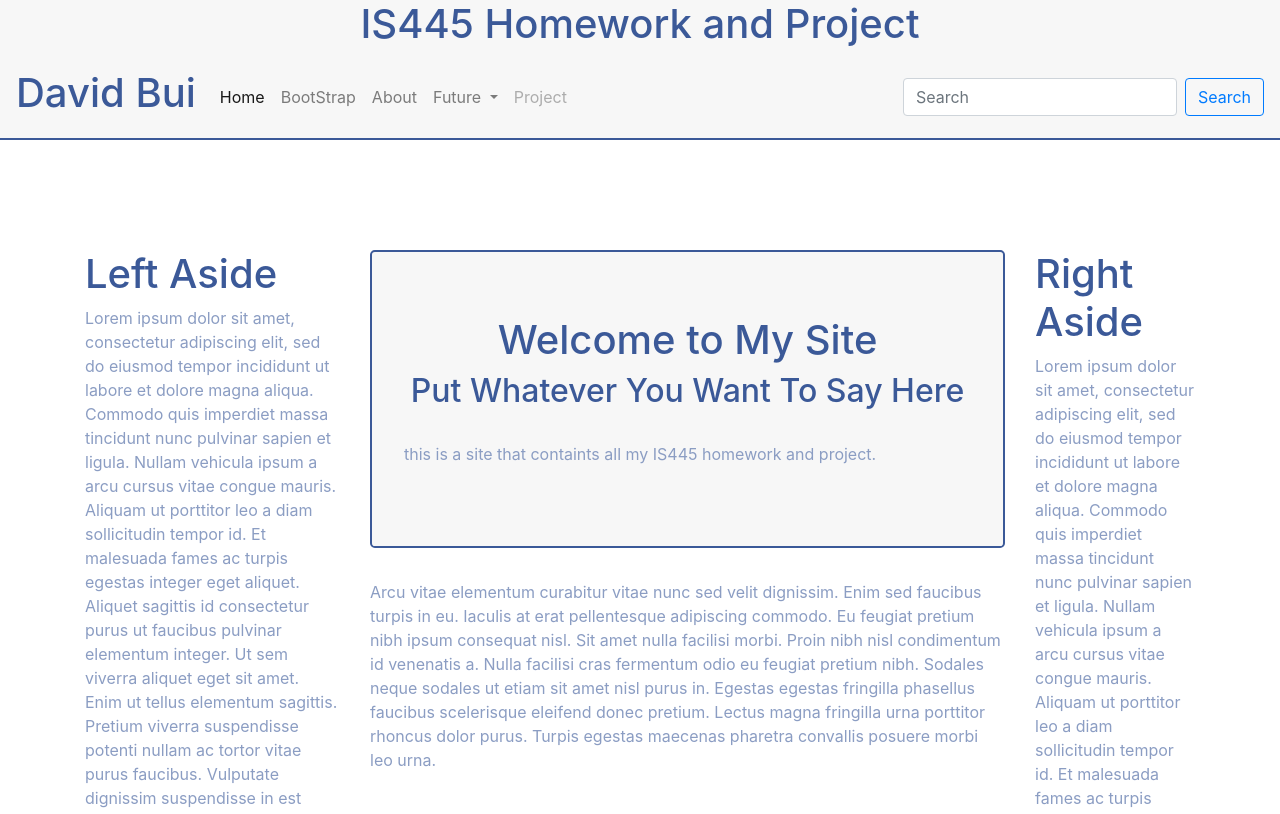
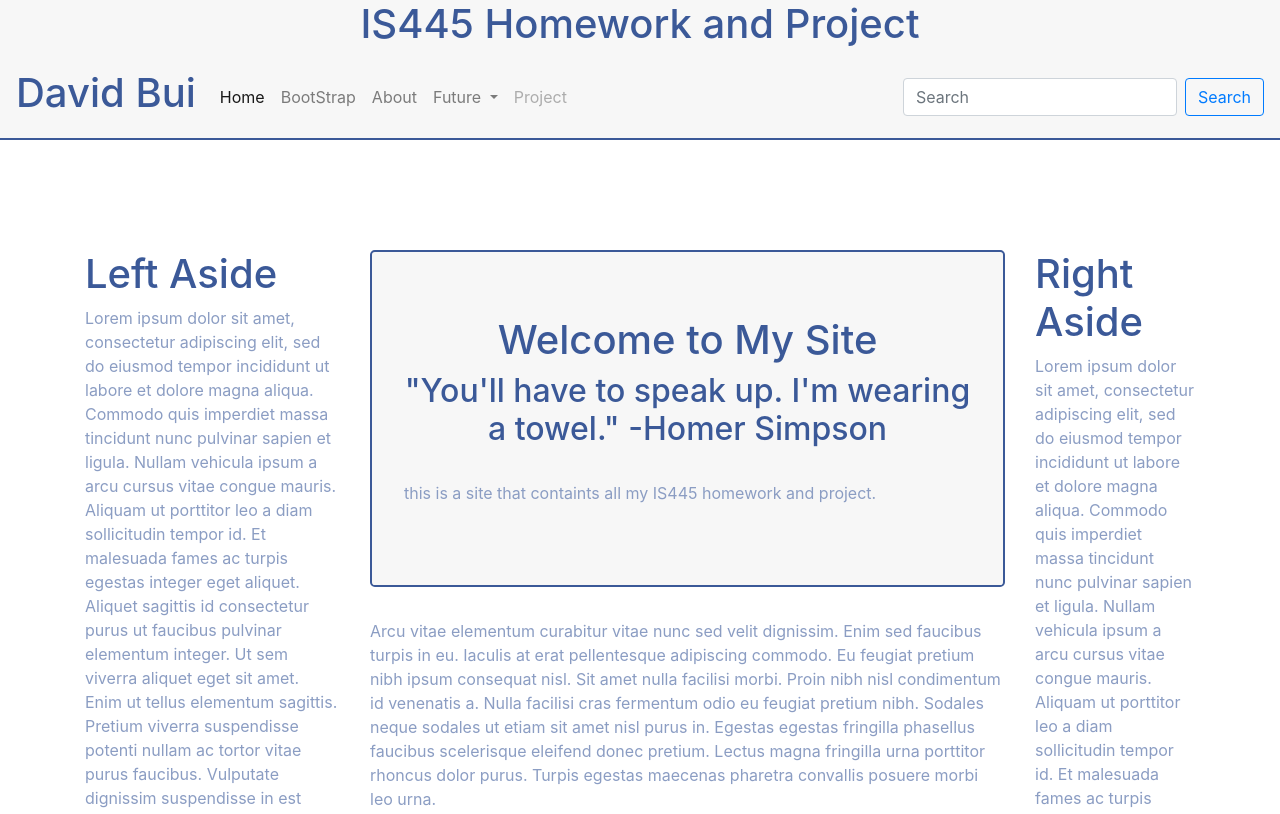
Before and after one commit to David-bui83/first-project, a website: page website/index.html in a window 1280 px wide. Shown: the top 814 px of the page. Drawn offline with nearby package versions, Linux system fonts and the light colour scheme.

Commit message:
update text

```diff
--- a/website/index.html
+++ b/website/index.html
@@ -78,7 +78,7 @@
             <div class="col-lg-7">
                 <div class="jumbotron" id="jumbotron-mysite">
                     <h1>Welcome to My Site</h1>
-                    <h2>Put Whatever You Want To Say Here</h2>
+                    <h2>"You'll have to speak up. I'm wearing a towel." -Homer Simpson</h2>
                     <br/>
                     <p>this is a site that containts all my IS445 homework and project.</p>
                 </div>
```
